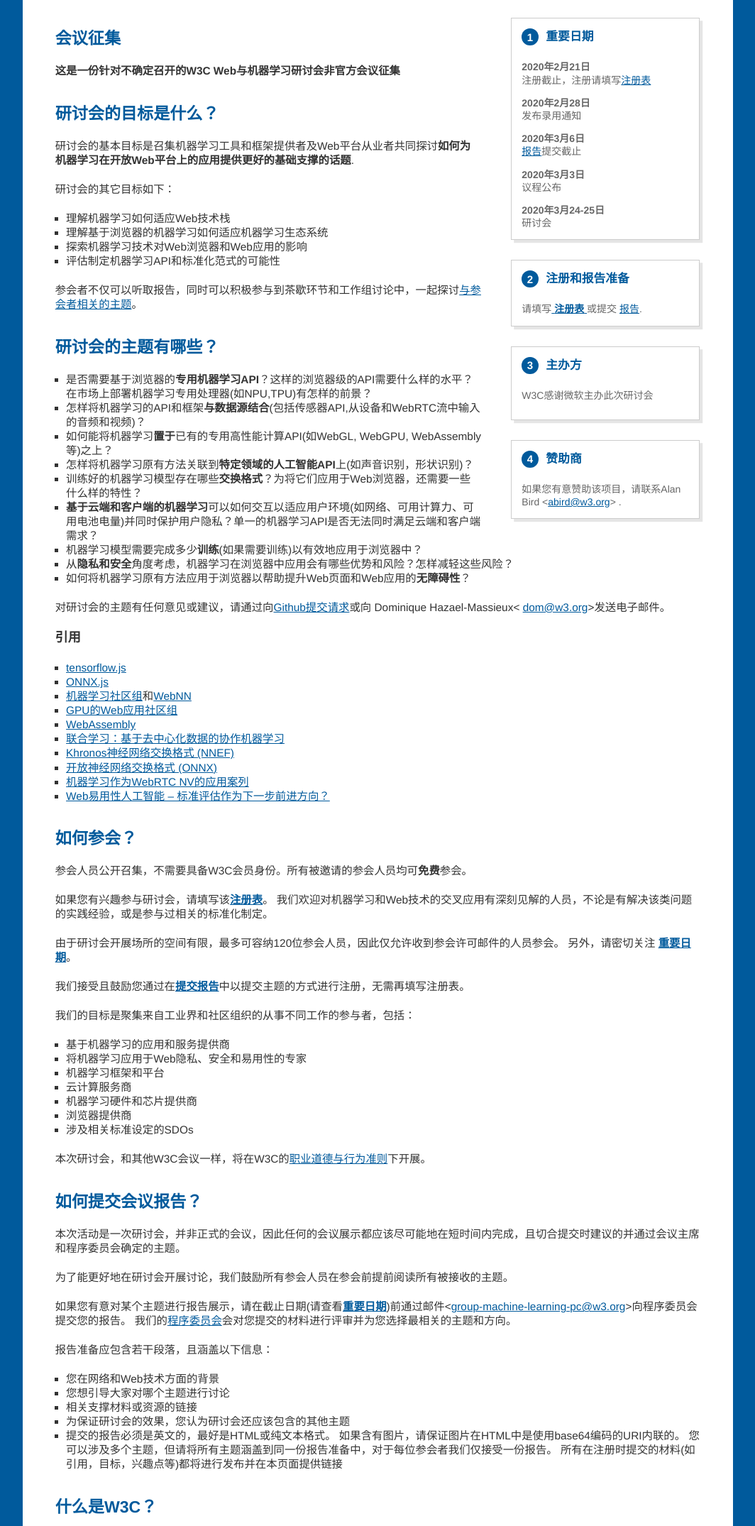
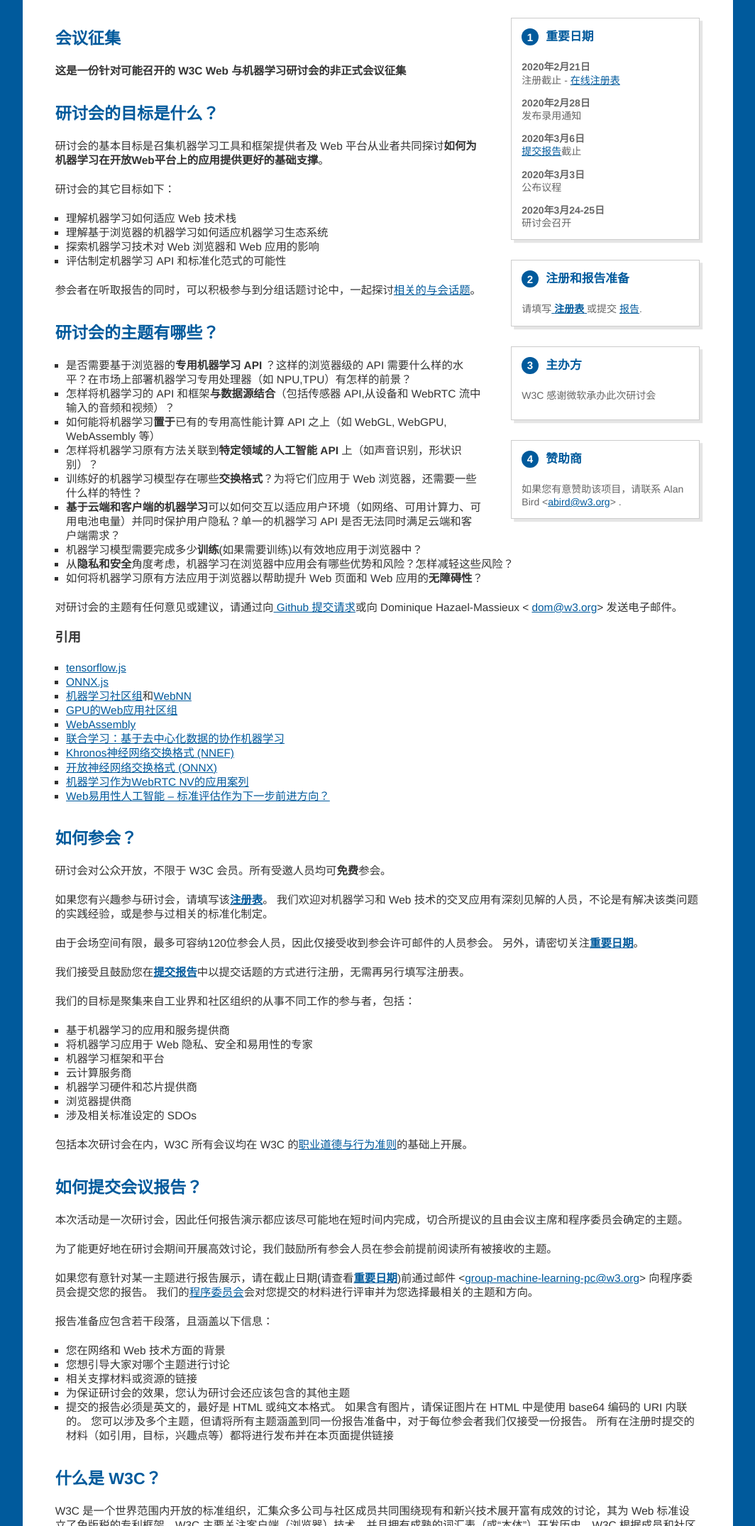
Before and after one commit to w3c/machine-learning-workshop, a plain HTML site: page index_zh.html in a window 1280 px wide. Shown: the part 650-2800 px from the top of the page at 71% size, without its empty margins (108-1172 px from the left). Drawn offline with Linux system fonts and the light colour scheme.

Commit message:
Editorial updates
editorial changes to wording, harmonize space between Chinese and English for better reading experience

```diff
--- a/index_zh.html
+++ b/index_zh.html
@@ -3,7 +3,7 @@
   <head>
     <meta charset="utf-8">
     <title>
-      Web与机器学习 - W3C研讨会会议征集
+      Web 与机器学习 - W3C 研讨会会议征集
     </title>
     <meta name="viewport" content="width=device-width, initial-scale=1">
     <link rel="stylesheet" href="style.css">
@@ -15,7 +15,7 @@
         "https://www.w3.org/Icons/w3c_home" height="48" width="72"></a>
       </p>
       <div id="top">
-        <h1>W3C Web与机器学习研讨会</h1>
+        <h1>W3C Web 与机器学习研讨会</h1>
         <h2>2020年3月24-25日，德国柏林</h2>
 
       <a class="credit" style="background-color:black;color:white;text-decoration:none;padding:4px 6px;font-family:-apple-system, BlinkMacSystemFont, &quot;San Francisco&quot;, &quot;Helvetica Neue&quot;, Helvetica, Ubuntu, Roboto, Noto, &quot;Segoe UI&quot;, Arial, sans-serif;font-size:12px;font-weight:bold;line-height:1.2;display:inline-block;border-radius:3px;" href="https://www.shutterstock.com/g/Ryzhi"><svg xmlns="http://www.w3.org/2000/svg" style="height:12px;width:auto;position:relative;vertical-align:middle;top:-1px;fill:white;" viewBox="0 0 32 32"><title></title><path d="M20.8 18.1c0 2.7-2.2 4.8-4.8 4.8s-4.8-2.1-4.8-4.8c0-2.7 2.2-4.8 4.8-4.8 2.7.1 4.8 2.2 4.8 4.8zm11.2-7.4v14.9c0 2.3-1.9 4.3-4.3 4.3h-23.4c-2.4 0-4.3-1.9-4.3-4.3v-15c0-2.3 1.9-4.3 4.3-4.3h3.7l.8-2.3c.4-1.1 1.7-2 2.9-2h8.6c1.2 0 2.5.9 2.9 2l.8 2.4h3.7c2.4 0 4.3 1.9 4.3 4.3zm-8.6 7.5c0-4.1-3.3-7.5-7.5-7.5-4.1 0-7.5 3.4-7.5 7.5s3.3 7.5 7.5 7.5c4.2-.1 7.5-3.4 7.5-7.5z"></path></svg></span><span style="display:inline-block;padding:2px 3px;">Ryzhi</span></a>
@@ -35,7 +35,7 @@
       <dl>
         <dt>2020年2月21日</dt>
         <dd>
-          注册截止，注册请填写<a href="https://www.w3.org/2002/09/wbs/1/machine-learning-workshop/">注册表</a>
+          注册截止 - <a href="https://www.w3.org/2002/09/wbs/1/machine-learning-workshop/">在线注册表</a>
         </dd>
         <dt>2020年2月28日</dt>
         <dd>
@@ -43,15 +43,15 @@
         </dd>
         <dt>2020年3月6日</dt>
         <dd>
-          <a href="#position-statements">报告</a>提交截止
+         <a href="#position-statements">提交报告</a>截止
         </dd>
         <dt>2020年3月3日</dt>
         <dd>
-          议程公布
+          公布议程
         </dd>
         <dt>2020年3月24-25日</dt>
         <dd>
-          研讨会
+          研讨会召开
         </dd>
       </dl>
     </aside>
@@ -68,7 +68,7 @@
         主办方
       </h2>
       <p class="image-paragraph-host">
-        W3C感谢微软主办此次研讨会
+        W3C 感谢微软承办此次研讨会
       </p>
       <p class="image-paragraph">
 
@@ -87,44 +87,44 @@
           </p>
         </section>
       </article>-->
-      <p>如果您有意赞助该项目，请联系Alan Bird &lt;<a href="mailto:abird@w3.org">abird@w3.org</a>&gt; .</p>
+      <p>如果您有意赞助该项目，请联系 Alan Bird &lt;<a href="mailto:abird@w3.org">abird@w3.org</a>&gt; .</p>
     </aside>
     <main id="main" class="main">
       <section id="home">
         <h1>会议征集</h1>
         <section id="intro">
-          <p><strong>这是一份针对不确定召开的W3C Web与机器学习研讨会非官方会议征集</strong></p>
+          <p><strong>这是一份针对可能召开的 W3C Web 与机器学习研讨会的非正式会议征集</strong></p>
 
           <h2 id="goals">
            研讨会的目标是什么？
           </h2>
-          <p>研讨会的基本目标是召集机器学习工具和框架提供者及Web平台从业者共同探讨<strong>如何为机器学习在开放Web平台上的应用提供更好的基础支撑的话题</strong>.</p>
+          <p>研讨会的基本目标是召集机器学习工具和框架提供者及 Web 平台从业者共同探讨<strong>如何为机器学习在开放Web平台上的应用提供更好的基础支撑</strong>。</p>
           <p>研讨会的其它目标如下：</p>
           <ul>
-            <li>理解机器学习如何适应Web技术栈</li>
+            <li>理解机器学习如何适应 Web 技术栈</li>
             <li>理解基于浏览器的机器学习如何适应机器学习生态系统</li>
-            <li>探索机器学习技术对Web浏览器和Web应用的影响</li>
-            <li>评估制定机器学习API和标准化范式的可能性</li>
+            <li>探索机器学习技术对 Web 浏览器和 Web 应用的影响</li>
+            <li>评估制定机器学习 API 和标准化范式的可能性</li>
             </ul>
 
-          <p>参会者不仅可以听取报告，同时可以积极参与到茶歇环节和工作组讨论中，一起探讨<a href="#topics">与参会者相关的主题</a>。</p>
+          <p>参会者在听取报告的同时，可以积极参与到分组话题讨论中，一起探讨<a href="#topics">相关的与会话题</a>。</p>
           <h2>研讨会的主题有哪些？</h2>
           <ul>
-            <li>是否需要基于浏览器的<strong>专用机器学习API</strong>？这样的浏览器级的API需要什么样的水平？在市场上部署机器学习专用处理器(如NPU,TPU)有怎样的前景？</li>
-            <li>怎样将机器学习的API和框架<strong>与数据源结合</strong>(包括传感器API,从设备和WebRTC流中输入的音频和视频)？</li>
-            <li>如何能将机器学习<strong>置于</strong>已有的专用高性能计算API(如WebGL, WebGPU, WebAssembly等)之上？</li>
-            <li>怎样将机器学习原有方法关联到<strong>特定领域的人工智能API</strong>上(如声音识别，形状识别)？</li>
-            <li>训练好的机器学习模型存在哪些<strong>交换格式</strong>？为将它们应用于Web浏览器，还需要一些什么样的特性？</li>
-            <li><strong>基于云端和客户端的机器学习</strong>可以如何交互以适应用户环境(如网络、可用计算力、可用电池电量)并同时保护用户隐私？单一的机器学习API是否无法同时满足云端和客户端需求？</li>
+            <li>是否需要基于浏览器的<strong>专用机器学习 API </strong>？这样的浏览器级的 API 需要什么样的水平？在市场上部署机器学习专用处理器（如 NPU,TPU）有怎样的前景？</li>
+            <li>怎样将机器学习的 API 和框架<strong>与数据源结合</strong>（包括传感器 API,从设备和 WebRTC 流中输入的音频和视频）？</li>
+            <li>如何能将机器学习<strong>置于</strong>已有的专用高性能计算 API 之上（如 WebGL, WebGPU, WebAssembly 等）</li>
+            <li>怎样将机器学习原有方法关联到<strong>特定领域的人工智能 API </strong>上（如声音识别，形状识别）？</li>
+            <li>训练好的机器学习模型存在哪些<strong>交换格式</strong>？为将它们应用于 Web 浏览器，还需要一些什么样的特性？</li>
+            <li><strong>基于云端和客户端的机器学习</strong>可以如何交互以适应用户环境（如网络、可用计算力、可用电池电量）并同时保护用户隐私？单一的机器学习 API 是否无法同时满足云端和客户端需求？</li>
             <li>机器学习模型需要完成多少<strong>训练</strong>(如果需要训练)以有效地应用于浏览器中？</li>
             <li>从<strong>隐私和安全</strong>角度考虑，机器学习在浏览器中应用会有哪些优势和风险？怎样减轻这些风险？</li>
-            <li>如何将机器学习原有方法应用于浏览器以帮助提升Web页面和Web应用的<strong>无障碍性</strong>？</li>
+            <li>如何将机器学习原有方法应用于浏览器以帮助提升 Web 页面和 Web 应用的<strong>无障碍性</strong>？</li>
           </ul>
           <p>对研讨会的主题有任何意见或建议，请通过向<a href=
-            "https://github.com/w3c/machine-learning-workshop/">Github提交请求</a>或向
-            Dominique Hazael-Massieux&lt;
+            "https://github.com/w3c/machine-learning-workshop/"> Github 提交请求</a>或向
+            Dominique Hazael-Massieux &lt;
             <a href=
-            "mailto:dom@w3.org@w3.org">dom@w3.org</a>&gt;发送电子邮件。
+            "mailto:dom@w3.org@w3.org">dom@w3.org</a>&gt; 发送电子邮件。
           </p>
 
           <h3>引用</h3>
@@ -144,60 +144,59 @@
             如何参会？
           </h2>
           <p>
-            参会人员公开召集，不需要具备W3C会员身份。所有被邀请的参会人员均可<b>免费</b>参会。
+            研讨会对公众开放，不限于 W3C 会员。所有受邀人员均可<b>免费</b>参会。
           </p>
           <p>
-            如果您有兴趣参与研讨会，请填写该<a href="https://www.w3.org/2002/09/wbs/1/machine-learning-workshop/"><b>注册表</b></a>。 我们欢迎对机器学习和Web技术的交叉应用有深刻见解的人员，不论是有解决该类问题的实践经验，或是参与过相关的标准化制定。
+            如果您有兴趣参与研讨会，请填写该<a href="https://www.w3.org/2002/09/wbs/1/machine-learning-workshop/"><b>注册表</b></a>。 我们欢迎对机器学习和 Web 技术的交叉应用有深刻见解的人员，不论是有解决该类问题的实践经验，或是参与过相关的标准化制定。
           </p>
 
           <p>
-            由于研讨会开展场所的空间有限，最多可容纳<span>120</span>位参会人员，因此仅允许收到参会许可邮件的人员参会。 另外，请密切关注
-            <a href="#dates"><b>重要日期</b></a>。
+            由于会场空间有限，最多可容纳<span>120</span>位参会人员，因此仅接受收到参会许可邮件的人员参会。 另外，请密切关注<a href="#dates"><b>重要日期</b></a>。
           </p>
           <p>
-            我们接受且鼓励您通过在<a href="#position-statements"><b>提交报告</b></a>中以提交主题的方式进行注册，无需再填写注册表。
+            我们接受且鼓励您在<a href="#position-statements"><b>提交报告</b></a>中以提交话题的方式进行注册，无需再另行填写注册表。
           </p>
           <p>我们的目标是聚集来自工业界和社区组织的从事不同工作的参与者，包括：</p>
           <ul>
             <li>基于机器学习的应用和服务提供商</li>
-            <li>将机器学习应用于Web隐私、安全和易用性的专家</li>
+            <li>将机器学习应用于 Web 隐私、安全和易用性的专家</li>
             <li>机器学习框架和平台</li>
             <li>云计算服务商</li>
             <li>机器学习硬件和芯片提供商</li>
             <li>浏览器提供商</li>
-            <li>涉及相关标准设定的SDOs</li>
+            <li>涉及相关标准设定的 SDOs</li>
           </ul>
 
-          <p>本次研讨会，和其他W3C会议一样，将在W3C的<a href="https://www.w3.org/Consortium/cepc/">职业道德与行为准则</a>下开展。</p>
+          <p>包括本次研讨会在内，W3C 所有会议均在 W3C 的<a href="https://www.w3.org/Consortium/cepc/">职业道德与行为准则</a>的基础上开展。</p>
 
           <!--<p>See also the current <a href="participants.html">list of expected participants</a>.</p>-->
           <h2 id="position-statements">
             如何提交会议报告？
           </h2>
           <p>
-            本次活动是一次研讨会，并非正式的会议，因此任何的会议展示都应该尽可能地在短时间内完成，且切合提交时建议的并通过会议主席和程序委员会确定的主题。
+            本次活动是一次研讨会，因此任何报告演示都应该尽可能地在短时间内完成，切合所提议的且由会议主席和程序委员会确定的主题。
           </p>
           <p>
-            为了能更好地在研讨会开展讨论，我们鼓励所有参会人员在参会前提前阅读所有被接收的主题。
+            为了能更好地在研讨会期间开展高效讨论，我们鼓励所有参会人员在参会前提前阅读所有被接收的主题。
           </p>
           <p>
-            如果您有意对某个主题进行报告展示，请在截止日期(请查看<a href="#dates"><b>重要日期</b></a>)前通过邮件&lt;<a href="mailto:group-machine-learning-pc@w3.org">group-machine-learning-pc@w3.org</a>&gt;向程序委员会提交您的报告。
+            如果您有意针对某一主题进行报告展示，请在截止日期(请查看<a href="#dates"><b>重要日期</b></a>)前通过邮件 &lt;<a href="mailto:group-machine-learning-pc@w3.org">group-machine-learning-pc@w3.org</a>&gt; 向程序委员会提交您的报告。
             我们的<a href="committee">程序委员会</a>会对您提交的材料进行评审并为您选择最相关的主题和方向。
           </p>
           <p>
             报告准备应包含若干段落，且涵盖以下信息：
           </p>
           <ul>
-            <li>您在网络和Web技术方面的背景</li>
+            <li>您在网络和 Web 技术方面的背景</li>
             <li>您想引导大家对哪个主题进行讨论</li>
             <li>相关支撑材料或资源的链接</li>
             <li>为保证研讨会的效果，您认为研讨会还应该包含的其他主题</li>
-            <li>提交的报告必须是英文的，最好是HTML或纯文本格式。 如果含有图片，请保证图片在HTML中是使用base64编码的URI内联的。 您可以涉及多个主题，但请将所有主题涵盖到同一份报告准备中，对于每位参会者我们仅接受一份报告。 所有在注册时提交的材料(如引用，目标，兴趣点等)都将进行发布并在本页面提供链接</li>
+            <li>提交的报告必须是英文的，最好是 HTML 或纯文本格式。 如果含有图片，请保证图片在 HTML 中是使用 base64 编码的 URI 内联的。 您可以涉及多个主题，但请将所有主题涵盖到同一份报告准备中，对于每位参会者我们仅接受一份报告。 所有在注册时提交的材料（如引用，目标，兴趣点等）都将进行发布并在本页面提供链接</li>
           </ul>
         </section>
         <section>
           <h2 id="w3c">
-            什么是W3C？
+            什么是 W3C？
           </h2>
           <p>
             W3C 是一个世界范围内开放的标准组织，汇集众多公司与社区成员共同围绕现有和新兴技术展开富有成效的讨论，其为 Web 标准设立了免版税的专利框架。W3C 主要关注客户端（浏览器）技术，并且拥有成熟的词汇表（或“本体”）开发历史。W3C 根据成员和社区输出的优先级开展相应标准化工作。
@@ -208,7 +207,7 @@
             会议地址
           </h2>
           <p>
-            W3C Web和机器学习研讨会将在<span>德国柏林微软中心</span>召开。
+            W3C Web 和机器学习研讨会将在<span>德国柏林微软中心</span>召开。
           </p>
           <h3 id="venue">
             会场地址
@@ -274,7 +273,7 @@
         </section>
         <section>
           <h3 id="host-sponsors">
-            主办方：微软
+            承办单位：微软
           </h3>
           <h4 class=todo>
           </h4>
@@ -296,23 +295,23 @@
               成为赞助商
             </h3>
             <p>
-              W3C研讨会，聚会和其他活动将您与领先的Web技术专家建立直接联系，他们包括：
+              W3C 研讨会，聚会和其他活动将您与领先的Web技术专家建立直接联系，他们包括：
               工业界，学术界，政府和开发者社区。
             </p>
             <p>
               无论是您的兴趣集中在由某个工作组讨论的特定主题上，或是您希望获得多元化的
               国际观众背景，您的赞助都将有助于
-              吸引W3C的参与者关注您的组织及战略方向。
+              吸引 W3C 的参与者关注您的组织及战略方向。
             </p>
             <p>
-              赞助可以抵消部分会议费用，因此W3C的每个活动都欢迎
-              更多的赞助商。所有的赞助提案都将
-              通过W3C批准。
+              赞助可以抵消部分会议费用，因此 W3C 的每个活动都欢迎
+              更多的赞助商。所有的赞助提案都需由 W3C 批准。
+
             </p>
             <p>
               如果您有兴趣成为W3C开展的Web和机器学习研讨会的赞助商
-              请通过电子邮件&lt;<a href=
-              "mailto:abird@w3.org">abird@w3.org</a>&gt;或电话 +1 617 253 7823联系全球业务发展主管J. Alan Bird。
+              请通过电子邮件 &lt;<a href=
+              "mailto:abird@w3.org">abird@w3.org</a>&gt; 或电话 +1 617 253 7823 联系全球业务发展主管 J. Alan Bird。
             </p>
             <p>
               有关此研讨会赞助机会的详细信息，
@@ -325,7 +324,7 @@
     </main>
     <footer class="footer" id="footer">
       <p>
-        W3C是一个开放包容的组织，专注于高效的讨论以及富有成效的行动。
+        W3C 是一个开放包容的组织，专注于高效的讨论以及富有成效的行动。
         我们的<a href=
         "https://www.w3.org/Consortium/cepc/">职业道德与行为准则</a>确保我们积极听取来自各方的意见与声音。
       </p>
```
